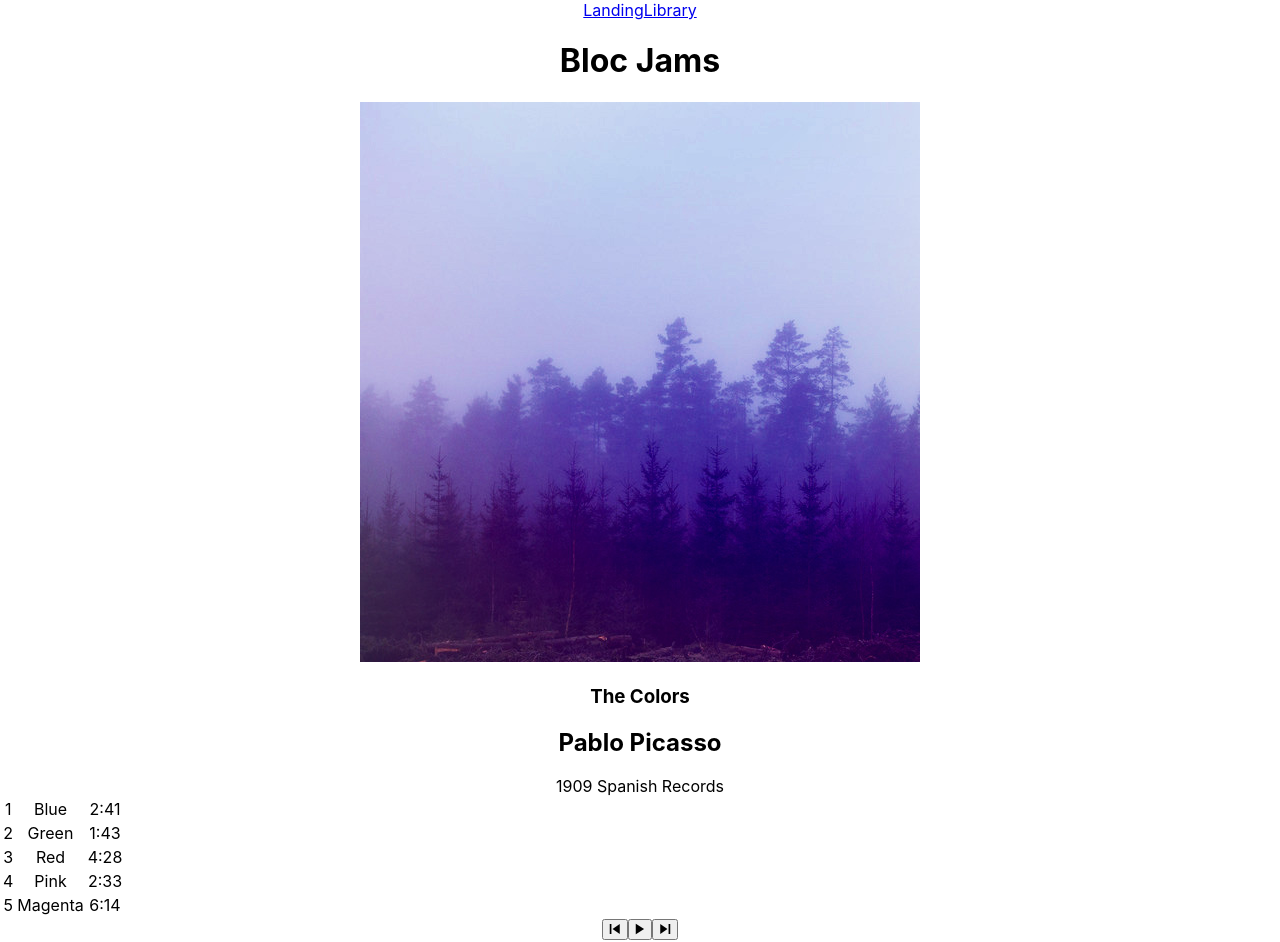
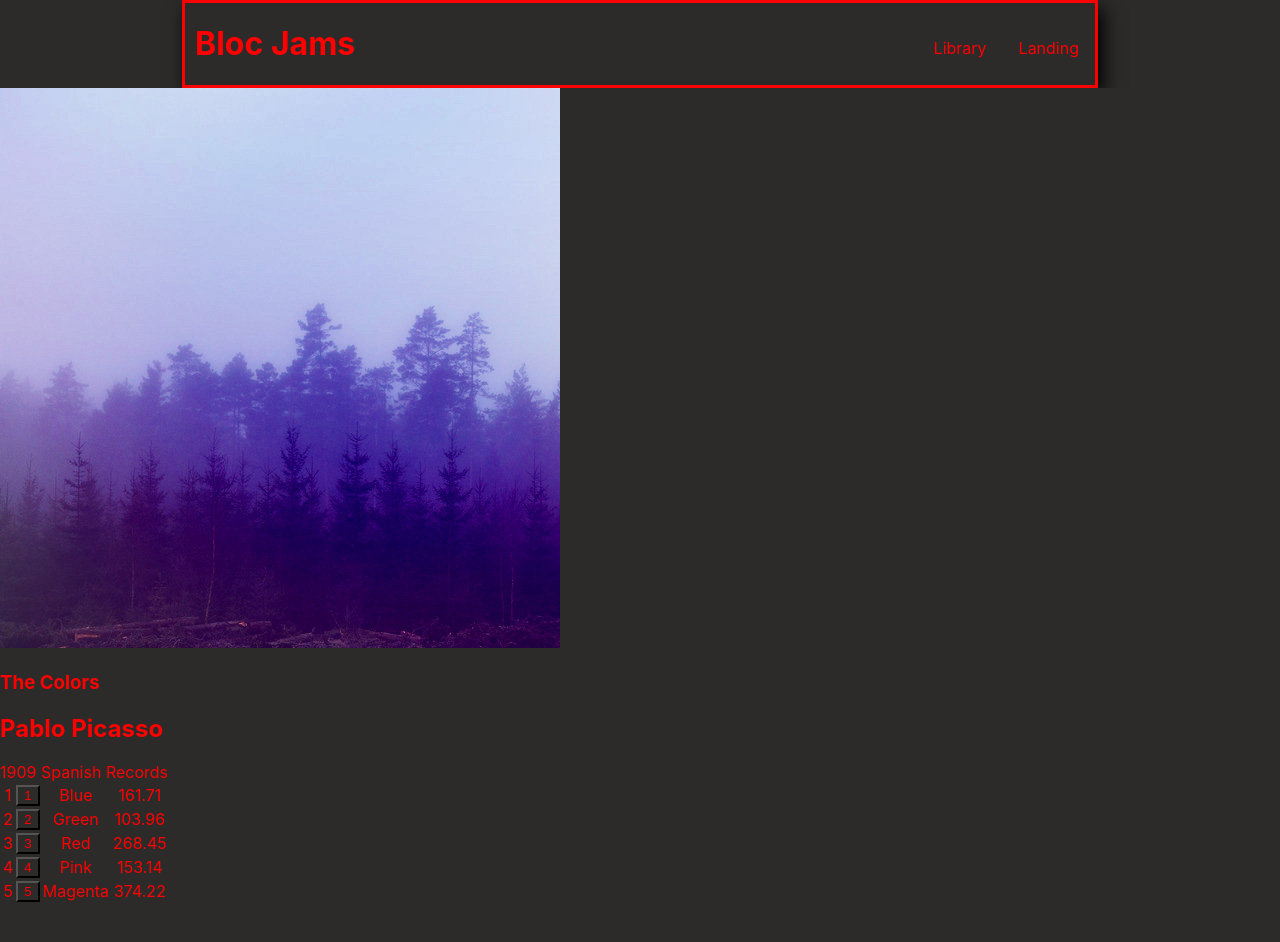
Before and after one commit to Amac238/bloc-jams-react, a React (Create React App) app: page /album/the-colors in a window 1280 px wide. Shown: the top 942 px of the page. After the commit the page ends 904 px from the top, so only its background shows below. Built offline with nearby package versions, Linux system fonts and the light colour scheme.

Commit message:
style issues

```diff
--- a/src/App.js
+++ b/src/App.js
@@ -1,6 +1,7 @@
 import React, { Component } from 'react';
 import { Route, Link } from 'react-router-dom';
 import './App.css';
+import './styles.css';
 import Landing from './components/Landing';
 import Library from './components/Library';
 import Album from './components/Album';
@@ -9,13 +10,15 @@ class App extends Component {
   render() {
     return (
       <div className="App">
+        <div class='Navbar'>
          <header>
-           <nav>
+           <nav id='linkbar'>
              <Link to='/'>Landing</Link>
              <Link to='/library'>Library</Link>
            </nav>
            <h1>Bloc Jams</h1>
          </header>
+        </div>
          <main>
            <Route exact path="/" component={Landing} />
            <Route path="/library" component={Library} />
--- a/src/components/Album.js
+++ b/src/components/Album.js
@@ -1,6 +1,5 @@
 import React, { Component } from 'react';
 import albumData from './../data/albums';
-import PlayerBar from './PlayerBar';
 
 class Album extends Component {
     constructor(props) {
@@ -13,9 +12,6 @@ class Album extends Component {
         this.state = {
             album: album,
             currentSong: album.songs[0],
-            currentTime: 0,
-            duration: album.songs[0].duration,
-            volume: 0.5,
             isPlaying: false,
             isHovered: false
         };
@@ -34,31 +30,6 @@ class Album extends Component {
         this.setState({ isPlaying: false });
     }
 
-    componentDidMount() {
-        this.eventListeners = {
-            timeupdate: e => {
-                this.setState({ currentTime: this.audioElement.currentTime} );
-            },
-            durationchange: e => {
-                this.setState({ duration: this.audioElement.duration });
-            },
-            volumeupdate: e => {
-                this.setState({ volume: this.audioElement.volume });
-            }
-    };
-        this.audioElement.addEventListener('timeupdate', this.eventListeners.timeupdate);
-        this.audioElement.addEventListener('durationchange', this.eventListeners.durationchange);
-        this.audioElement.addEventListener('volumeupdate', this.eventListeners.volumeupdate);
-    }
-
-
-    componentWillUnmount() {
-        this.audioElement.src = null;
-        this.audioElement.removeEventListener('timeupdate', this.eventListeners.timeupdate);
-        this.audioElement.removeEventListener('durationchange', this.eventListeners.durationchange);
-        this.audioElement.removeEventListener('volumeupdate', this.eventListeners.volumeupdate);
-    }
-
     setSong(song) {
         this.audioElement.src = song.audioSrc;
         this.setState({ currentSong: song });
@@ -72,34 +43,6 @@ class Album extends Component {
             if (!isSameSong) { this.setSong(song); }
             this.play();
         }
-    }
-
-    handlePrevClick() {
-        const currentIndex = this.state.album.songs.findIndex(song => this.state.currentSong === song);
-        const newIndex = Math.max(0, currentIndex - 1);
-        const newSong = this.state.album.songs[newIndex];
-        this.setSong(newSong);
-        this.play();
-    }
-
-    handleNextClick() {
-        const currentIndex = this.state.album.songs.findIndex(song => this.state.currentSong === song);
-        const newIndex = Math.min(4, currentIndex + 1);
-        const newSong = this.state.album.songs[newIndex];
-        this.setSong(newSong);
-        this.play();
-    }
-
-    handleTimeChange(e) {
-        const newTime = this.audioElement.duration * e.target.value;
-        this.audioElement.currentTime = newTime;
-        this.setState({ currentTime: newTime });
-    }
-
-    handleVolumeChange(e) {
-        const newVolume = e.target.value;
-        this.audioElement.volume = newVolume;
-        this.setState({ volume: newVolume });
     }
 
     handleMouseEnter(song) {
@@ -118,20 +61,6 @@ class Album extends Component {
             return <span className="icon ion-md-play"></span>;
         }
         else return <span>{index+1}</span>;
-    }
-
-    formatTime(time) {
-        const minutes = (Math.floor(time / 60));
-        const seconds = (Math.floor(time % 60));
-        if (seconds < 10) {
-            return (minutes + ":0" + seconds);
-        }
-        else if (time) {
-            return (minutes + ":" + seconds);
-        }
-        else {
-            return "-:--";
-        }
     }
 
     render() {
@@ -159,24 +88,19 @@ class Album extends Component {
                                 onMouseLeave={() => this.handleMouseLeave()}
                                 onClick={() => this.handleSongClick(song)} >
                                 <td>{this.hoverIcon(song, index)}</td>
+                                {
+                                    <button>
+                                        <span className="songNumber">{index+1}</span>
+                                        <span className="ion-play"></span>
+                                        <span className="ion-pause"></span>
+                                    </button>
+                                }
                                 <td className="song-title">{song.title}</td>
-                                <td className="song-duration">{this.formatTime(song.duration)}</td>
+                                <td className="song-duration">{song.duration}</td>
                             </tr>
                         )}
                     </tbody>
                 </table>
-                <PlayerBar isPlaying={this.state.isPlaying}
-                currentSong={this.state.currentSong}
-                currentTime={this.audioElement.currentTime}
-                duration={this.audioElement.duration}
-                volume={this.audioElement.volume}
-                handleSongClick={() => this.handleSongClick(this.state.currentSong)}
-                handlePrevClick={() => this.handlePrevClick()}
-                handleNextClick={() => this.handleNextClick()}
-                handleTimeChange={(e) => this.handleTimeChange(e)}
-                handleVolumeChange={(e) => this.handleVolumeChange(e)}
-                formatTime={ (e) => this.formatTime(e)}
-                />
             </section>
         );
     }
--- a/src/components/Landing.js
+++ b/src/components/Landing.js
@@ -3,7 +3,7 @@ import React from 'react';
 const Landing = () => (
   <section className="landing">
          <h1 className="hero-title">Turn the music up!</h1>
-
+    <div id='points'>
     <section className="selling-points">
       <div className="point">
         <h2 className="point-title">Choose your music</h2>
@@ -18,6 +18,7 @@ const Landing = () => (
         <p className="point-description">Listen to your music on the go. This streaming service is available on all mobile platforms.</p>
       </div>
     </section>
+    </div>
   </section>
 );
 
--- a/src/components/Library.js
+++ b/src/components/Library.js
@@ -11,16 +11,20 @@ class Library extends Component {
     render() {
      return (
        <section className='library'>
+       <div id='album-wrapper'>
         {
           this.state.albums.map( (album, index) =>
+          <div class='albums'>
             <Link to={`/album/${album.slug}`} key={index}>
                <img src={album.albumCover} alt={album.title} />
                <div>{album.title}</div>
                <div>{album.artist}</div>
                <div>{album.songs.length} songs</div>
             </Link>
+          </div>
           )
         }
+        </div>
      </section>
       );
     }
--- a/src/index.js
+++ b/src/index.js
@@ -2,6 +2,7 @@ import React from 'react';
 import ReactDOM from 'react-dom';
 import { BrowserRouter } from 'react-router-dom';
 import './index.css';
+import './styles.css';
 import App from './App';
 import * as serviceWorker from './serviceWorker';
 
--- /dev/null
+++ b/src/styles.css
@@ -0,0 +1,64 @@
+* {
+    background-color: #2d2a2a;
+    color: red;
+    }
+
+    #album-info {
+      text-align: left;
+
+    }
+
+    .Navbar {
+        border-style: solid;
+        border-color: red;
+        margin: auto;
+        box-shadow: 5px 8px 18px black;
+        width: 910px;
+        align-self: center;
+    }
+
+    .Navbar h1 {
+        text-align: left;
+        padding: 0px 0px 0px 10px;
+    }
+
+    .Navbar a {
+        display: block;
+        padding: 14px 16px;
+        text-decoration: none;
+        background-color: #2d2a2a;
+        float: right;
+    }
+
+    .Navbar a:hover {
+        background-color: red;
+        color: #2d2a2a;
+    }
+
+    #linkbar {
+        text-align: right;
+    }
+
+    .point {
+        border-style: solid;
+        border-color: red;
+        display: inline-block;
+        width: 300px;
+        height: 300px;
+        overflow: auto;
+        box-shadow: 5px 10px 18px black;
+    }
+
+    .point-title {
+        font: bold;
+    }
+
+    #album-wrapper {
+        margin: 0 auto;
+        width: 1200px;
+    }
+
+    .albums{
+        float: left;
+        width: 600px;
+    }
```
Also changed, not shown: src/index.css (line endings or trailing spaces).
